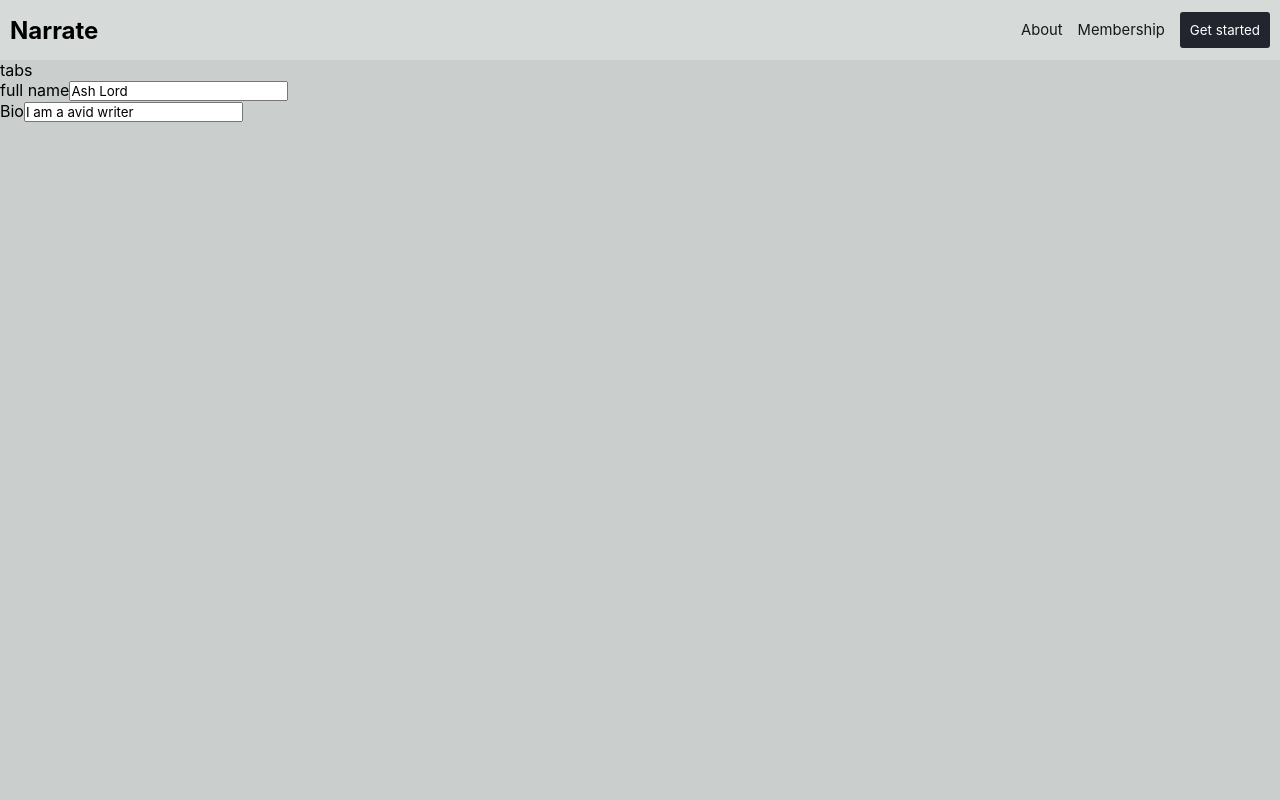
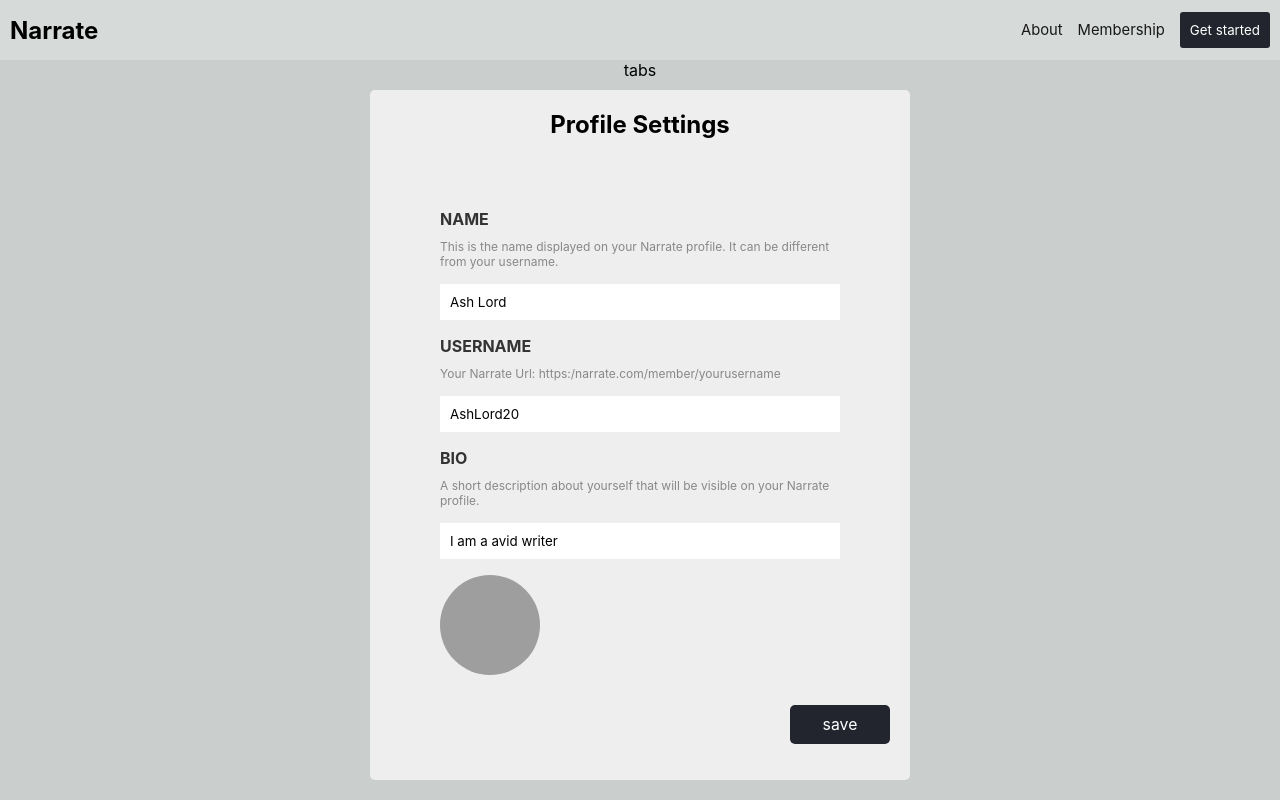
Before and after one commit to Itszavier/blog, a React (Vite) app in the folder frontend/: page /settings in a window 1280 px wide. Built offline with nearby package versions, Linux system fonts and the light colour scheme; no server answers; grey boxes are pictures that could not be loaded.

Commit message:
settings page

```diff
--- a/frontend/src/index.css
+++ b/frontend/src/index.css
@@ -8,17 +8,18 @@
     Ubuntu, Cantarell, "Open Sans", "Helvetica Neue", sans-serif;
 }
 
+:root {
+  --primary: #d6dad8;
+  --secoundary: #cacfcd;
+  --accent: rgb(34, 37, 46);
+}
+
 body {
   width: 100%;
-  height: 100vh;
+  height: 100%;
+  background-color: var(--secoundary);
 }
 
 #root {
   height: 100%;
 }
-
-:root {
-  --primary: #d6dad8;
-  --secoundary: #cacfcd;
-  --accent: rgb(34, 37, 46);
-}
--- a/frontend/src/pages/settings/index.tsx
+++ b/frontend/src/pages/settings/index.tsx
@@ -1,15 +1,22 @@
 /** @format */
 
 import style from "./style.module.css";
-
+import { useState } from "react";
 export default function Settings() {
   return (
-    <div className={style.container}>
+    <section className={style.container}>
       <div className={style.settings_tab}>tabs</div>
       <form className={style.profile_settings_form}>
+        <div className={style.header}>
+          <h2 className={style.header_title}>Profile Settings</h2>
+        </div>
         <div className={style.input_group}>
           <div className={style.input_wrapper}>
-            <span className={style.label_text}>full name</span>
+            <span className={style.label_text}>name</span>
+            <p className={style.description_text}>
+              This is the name displayed on your Narrate profile. It can be
+              different from your username.
+            </p>
             <input
               className={style.input}
               type="text"
@@ -18,15 +25,76 @@ export default function Settings() {
           </div>
 
           <div className={style.input_wrapper}>
+            <span className={style.label_text}>username</span>
+            <p className={style.description_text}>
+              Your Narrate Url: https:/narrate.com/member/yourusername
+            </p>
+            <input
+              className={style.input}
+              type="text"
+              defaultValue={"AshLord20"}
+            />
+          </div>
+
+          <div className={style.input_wrapper}>
             <span className={style.label_text}>Bio</span>
+            <p className={style.description_text}>
+              A short description about yourself that will be visible on your
+              Narrate profile.
+            </p>
             <input
               className={style.input}
               type="text"
               defaultValue={"I am a avid writer"}
             />
           </div>
+
+          <div className={style.input_wrapper}>
+            <ProfileImage defaultImageUrl="https://www.gravatar.com/avatar/3b3be63a4c2a439b013787725dfce802?d=identicon" />
+          </div>
         </div>
+
+        <button className={style.save_button} type="submit">
+          save
+        </button>
       </form>
+    </section>
+  );
+}
+
+interface ProfileImageProps {
+  defaultImageUrl?: string; // Optional prop for default image URL
+}
+
+const ProfileImage: React.FC<ProfileImageProps> = ({ defaultImageUrl }) => {
+  const [selectedImage, setSelectedImage] = useState<File | null>(null);
+
+  const handleImageChange = (event: React.ChangeEvent<HTMLInputElement>) => {
+    const file = event.target.files?.[0];
+    setSelectedImage(file);
+  };
+
+  return (
+    <div className={style.profileImageContainer}>
+      <img
+        src={
+          selectedImage
+            ? URL.createObjectURL(selectedImage)
+            : defaultImageUrl || "default-profile-image.jpg"
+        }
+        alt="Profile Image"
+        className={style.defaultProfileImage}
+      />
+      <label htmlFor="profile-image-upload" className={style.uploadLabel}>
+        Upload Profile Image
+      </label>
+      <input
+        type="file"
+        id="profile-image-upload"
+        accept="image/*"
+        className={style.profileImageUpload}
+        onChange={handleImageChange}
+      />
     </div>
   );
-}
+};
--- a/frontend/src/pages/settings/style.module.css
+++ b/frontend/src/pages/settings/style.module.css
@@ -1,6 +1,112 @@
 /** @format */
 .container {
   padding-top: 60px;
-  height: 100vh;
-  background-color: var(--secoundary);
+  height: 100%;
+  display: flex;
+  flex-direction: column;
+  box-sizing: border-box;
+  align-items: center;
+  gap: 10px;
 }
+
+.profile_settings_form {
+  background-color: #eee;
+  padding: 10px;
+  width: 540px;
+  height: 690px;
+  display: flex;
+  gap: 20px;
+  flex-direction: column;
+  border-radius: 5px;
+}
+
+.input_group {
+  display: flex;
+  flex-direction: column;
+  gap: 16px;
+  padding: 10px;
+  align-items: center;
+}
+
+.input_wrapper {
+  display: flex;
+  gap: 10px;
+  display: flex;
+  flex-direction: column;
+  width: 80%;
+}
+
+.label_text {
+  font-weight: bold;
+  color: #333;
+  text-transform: uppercase;
+}
+
+.input {
+  border: none;
+  padding: 10px;
+  width: 100%;
+}
+
+.header {
+  padding: 10px;
+  margin-bottom: 30px;
+  display: flex;
+  align-items: center;
+  justify-content: center;
+}
+
+.description_text {
+  font-size: 12px;
+  color: #888; /* Example text color */
+  margin-bottom: 5px;
+}
+
+.save_button {
+  background-color: var(--accent); /* Example background color */
+  color: white; /* Example text color */
+  padding: 10px 15px; /* Adjust padding as needed */
+  border: none;
+  border-radius: 5px; /* Example border radius */
+  cursor: pointer; /* Indicate clickable button */
+  width: 100px;
+  font-size: 15.8px;
+  margin-left: auto;
+  margin-right: 10px;
+}
+
+.profileImageContainer {
+  display: flex;
+  align-items: center;
+  position: relative;
+}
+
+.defaultProfileImage {
+  width: 100px;
+  height: 100px;
+  border-radius: 50%;
+}
+
+.uploadLabel {
+  position: absolute;
+  top: 0;
+  left: 0;
+  width: 100%;
+  height: 100%;
+  cursor: pointer;
+  opacity: 0;
+  transition: opacity 0.3s ease-in-out;
+}
+
+.profileImageContainer:hover .uploadLabel {
+  opacity: 0.7;
+}
+
+.profileImageUpload {
+  opacity: 0;
+  position: absolute;
+  top: 0;
+  left: 0;
+  width: 100%;
+  height: 100%;
+}
```
